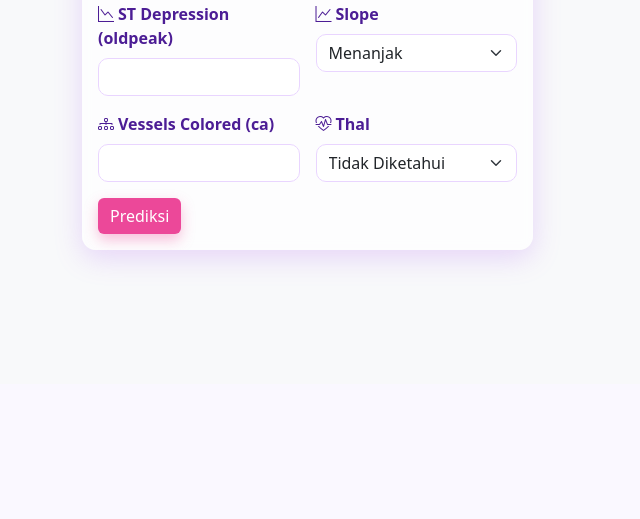
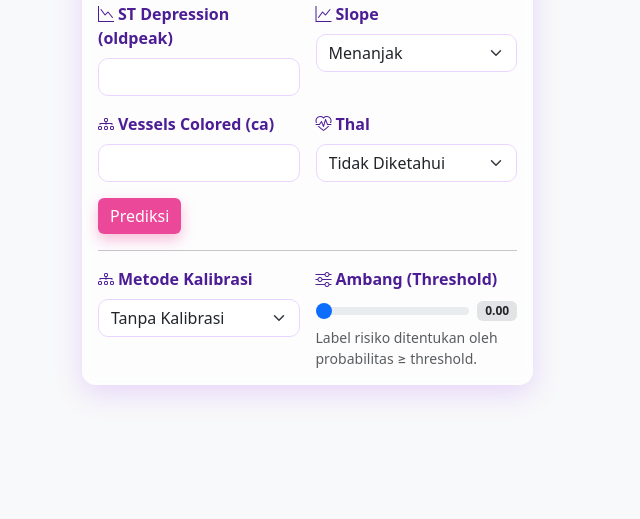
Before and after one commit to Muhammad-nazriel/TUGAS-5-MACHINE-LEARNING, a Flask app: template templates/index.html in a window 1280 px wide. Shown: the part 891-1410 px from the top of the page, without its empty margins (0-640 px from the left). Before the commit the page ends 1154 px from the top, so only its background shows below. Run offline with Flask 3, Linux system fonts and the light colour scheme; the template is opened without the code that fills it, so the values that code supplies are empty; parts of the project's set-up code (start-up, migrations or seed data) failed here and were passed over.

Commit message:
feat: calibrated probs (isotonic/sigmoid), threshold slider, decision path details

```diff
--- a/app.py
+++ b/app.py
@@ -11,6 +11,7 @@ import seaborn as sns
 from sklearn.metrics import ConfusionMatrixDisplay, RocCurveDisplay, accuracy_score, roc_auc_score
 from sklearn.model_selection import train_test_split
 from itertools import islice
+from sklearn.calibration import CalibratedClassifierCV
 
 BASE_DIR = os.path.dirname(os.path.abspath(__file__))
 MODEL_PATH = os.path.join(BASE_DIR, 'decision_tree_modelB.joblib')
@@ -20,8 +21,33 @@ STATIC_DIR = os.path.join(BASE_DIR, 'static')
 DATASET_LOCAL = os.path.join(STATIC_DIR, 'heart.csv')
 DATASET_URL = 'https://raw.githubusercontent.com/plotly/datasets/master/heart.csv'
 
+# Feature order expected by the model
+FEATURES = [
+    'age', 'sex', 'cp', 'trestbps', 'chol', 'fbs', 'restecg',
+    'thalach', 'exang', 'oldpeak', 'slope', 'ca', 'thal'
+]
+
 # Load model and metrics
 model = joblib.load(MODEL_PATH)
+calibrated_isotonic = None
+calibrated_sigmoid = None
+try:
+    if os.path.exists(DATASET_LOCAL):
+        df_cal = pd.read_csv(DATASET_LOCAL)
+    else:
+        df_cal = pd.read_csv(DATASET_URL)
+    if all(c in df_cal.columns for c in FEATURES + ['target']):
+        Xc = df_cal[FEATURES]
+        yc = df_cal['target']
+        # gunakan sebagian data sebagai data kalibrasi agar tidak leak training asli
+        _, Xc_cal, _, yc_cal = train_test_split(Xc, yc, test_size=0.3, random_state=42, stratify=yc)
+        calibrated_isotonic = CalibratedClassifierCV(base_estimator=model, cv='prefit', method='isotonic')
+        calibrated_isotonic.fit(Xc_cal, yc_cal)
+        calibrated_sigmoid = CalibratedClassifierCV(base_estimator=model, cv='prefit', method='sigmoid')
+        calibrated_sigmoid.fit(Xc_cal, yc_cal)
+except Exception:
+    calibrated_isotonic = None
+    calibrated_sigmoid = None
 metrics = {}
 if os.path.exists(METRICS_PATH):
     with open(METRICS_PATH, 'r', encoding='utf-8') as f:
@@ -29,12 +55,6 @@ if os.path.exists(METRICS_PATH):
 
 # Ensure folders exist
 os.makedirs(PLOTS_DIR, exist_ok=True)
-
-# Feature order expected by the model
-FEATURES = [
-    'age', 'sex', 'cp', 'trestbps', 'chol', 'fbs', 'restecg',
-    'thalach', 'exang', 'oldpeak', 'slope', 'ca', 'thal'
-]
 
 app = Flask(__name__)
 
@@ -198,12 +218,45 @@ def build_presets(model, max_each=5):
         presets[key] = entry
     return presets
 
+def explain_tree_decision(model, feature_names, X):
+    try:
+        if not hasattr(model, 'tree_'):
+            return None
+        node_indicator = model.decision_path(X)
+        leaf_id = model.apply(X)[0]
+        feature = model.tree_.feature
+        threshold = model.tree_.threshold
+        value = model.tree_.value
+        rules = []
+        start = node_indicator.indptr[0]
+        end = node_indicator.indptr[1]
+        for node_id in node_indicator.indices[start:end]:
+            if node_id == leaf_id:
+                continue
+            feat_idx = feature[node_id]
+            if feat_idx < 0:
+                continue
+            thr = threshold[node_id]
+            val = float(X[0, feat_idx])
+            op = '<=' if val <= thr else '>'
+            rules.append(f"{feature_names[feat_idx]} {op} {thr:.3f} (nilai={val:.3f})")
+        counts = value[leaf_id][0]
+        leaf_counts = {'negatif': int(counts[0])}
+        if len(counts) > 1:
+            leaf_counts['positif'] = int(counts[1])
+        return {'rules': rules, 'leaf_counts': leaf_counts}
+    except Exception:
+        return None
+
 
 @app.route('/', methods=['GET', 'POST'])
 def index():
     prediction_text = None
     risk_prob = None
     is_risky = None
+    decision_details = None
+    selected_calibration = 'isotonic'
+    threshold = 0.5
 
     # default values for convenience
     defaults = {
@@ -216,6 +269,13 @@ def index():
 
     if request.method == 'POST':
         try:
+            # read calibration and threshold controls
+            selected_calibration = request.form.get('calibration', 'isotonic')
+            try:
+                threshold = float(request.form.get('threshold', '0.5'))
+            except Exception:
+                threshold = 0.5
+            threshold = max(0.0, min(1.0, threshold))
             # Convert inputs to correct dtypes
             x_input = []
             for feat in FEATURES:
@@ -228,12 +288,17 @@ def index():
                     x_input.append(int(float(val)))
 
             X = np.array([x_input])
-            y_pred = model.predict(X)[0]
-            is_risky = int(y_pred) == 1
-
-            if hasattr(model, 'predict_proba'):
+            # get probability based on chosen calibration
+            if selected_calibration == 'isotonic' and calibrated_isotonic is not None:
+                proba = calibrated_isotonic.predict_proba(X)[0][1]
+            elif selected_calibration == 'sigmoid' and calibrated_sigmoid is not None:
+                proba = calibrated_sigmoid.predict_proba(X)[0][1]
+            elif hasattr(model, 'predict_proba'):
                 proba = model.predict_proba(X)[0][1]
-                risk_prob = float(proba)
+            else:
+                proba = float(model.predict(X)[0])
+            risk_prob = float(proba)
+            is_risky = risk_prob >= threshold
 
             if is_risky:
                 prediction_text = 'Pasien Berisiko Penyakit Jantung'
@@ -242,6 +307,7 @@ def index():
 
             # Keep submitted values in the form
             defaults.update({feat: request.form.get(feat) for feat in FEATURES})
+            decision_details = explain_tree_decision(model, FEATURES, X)
         except Exception:
             prediction_text = 'Input tidak valid. Periksa kembali nilai fitur Anda.'
 
@@ -263,6 +329,9 @@ def index():
         accuracy=accuracy,
         plot_urls=plot_urls,
         presets=presets,
+        decision_details=decision_details,
+        selected_calibration=selected_calibration,
+        threshold=threshold,
     )
 
 
--- a/templates/index.html
+++ b/templates/index.html
@@ -153,6 +153,25 @@
                     </button>
                   </div>
                 </div>
+                <hr class="my-3">
+                <div class="row g-3">
+                  <div class="col-12 col-md-6">
+                    <label class="form-label"><i class="bi bi-diagram-3 me-1"></i>Metode Kalibrasi</label>
+                    <select name="calibration" class="form-select">
+                      <option value="isotonic" {% if selected_calibration=='isotonic' %}selected{% endif %}>Isotonic</option>
+                      <option value="sigmoid" {% if selected_calibration=='sigmoid' %}selected{% endif %}>Sigmoid (Platt)</option>
+                      <option value="raw" {% if selected_calibration not in ['isotonic','sigmoid'] %}selected{% endif %}>Tanpa Kalibrasi</option>
+                    </select>
+                  </div>
+                  <div class="col-12 col-md-6">
+                    <label class="form-label"><i class="bi bi-sliders me-1"></i>Ambang (Threshold)</label>
+                    <div class="d-flex align-items-center gap-2">
+                      <input name="threshold" id="threshold" type="range" min="0" max="1" step="0.01" class="form-range flex-grow-1" value="{{ '%.2f'|format(threshold) if threshold is not none else '0.50' }}">
+                      <span id="threshold-value" class="badge bg-secondary-subtle text-dark">{{ '%.2f'|format(threshold) if threshold is not none else '0.50' }}</span>
+                    </div>
+                    <div class="form-text">Label risiko ditentukan oleh probabilitas ≥ threshold.</div>
+                  </div>
+                </div>
               </form>
             </div>
           </div>
@@ -172,6 +191,21 @@
                 {{ prediction_text }}
                 {% if risk_prob is not none %}
                   <div class="small opacity-75">Probabilitas risiko: {{ '%.2f'|format(risk_prob*100) }}%</div>
+                {% endif %}
+                {% if decision_details %}
+                  <hr class="my-2">
+                  <div class="small">
+                    <div class="fw-semibold mb-1">Detail Keputusan</div>
+                    <ul class="mb-1">
+                      {% for r in decision_details.rules %}
+                      <li>{{ r }}</li>
+                      {% endfor %}
+                      {% if decision_details.rules|length == 0 %}
+                      <li>Jalur keputusan tidak tersedia.</li>
+                      {% endif %}
+                    </ul>
+                    <div class="text-muted">Daun: negatif={{ decision_details.leaf_counts.negatif|default(0) }}, positif={{ decision_details.leaf_counts.positif|default(0) }}</div>
+                  </div>
                 {% endif %}
               </div>
               {% else %}
@@ -334,6 +368,15 @@
         const hasil = document.getElementById('hasil');
         if (hasil) hasil.scrollIntoView({behavior:'smooth', block:'start'});
         {% endif %}
+
+        // Threshold slider label update
+        const thr = document.getElementById('threshold');
+        const thrVal = document.getElementById('threshold-value');
+        if (thr && thrVal) {
+          const updateThr = ()=>{ thrVal.textContent = parseFloat(thr.value).toFixed(2); };
+          thr.addEventListener('input', updateThr);
+          updateThr();
+        }
       });
     </script>
 
```
